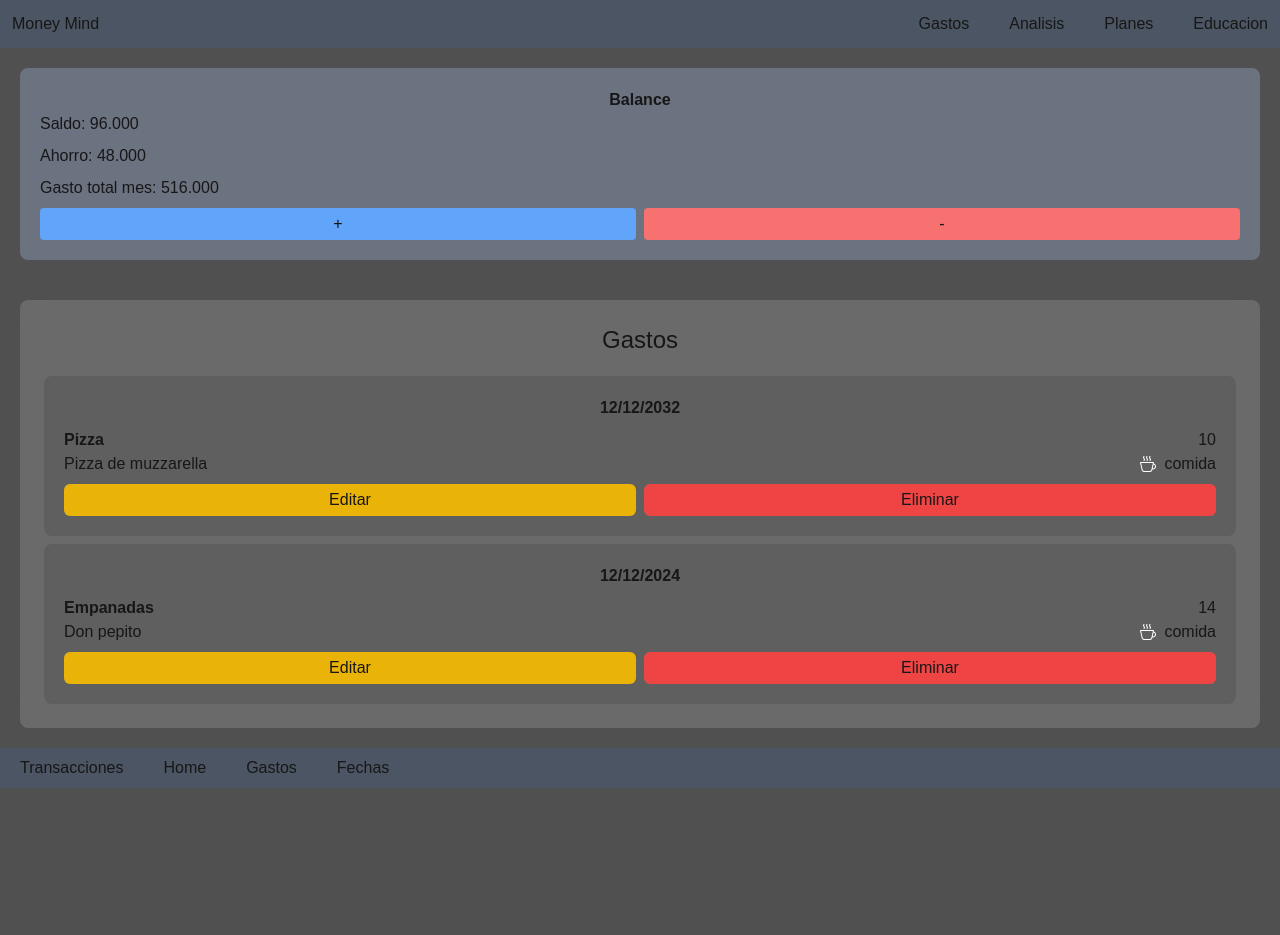
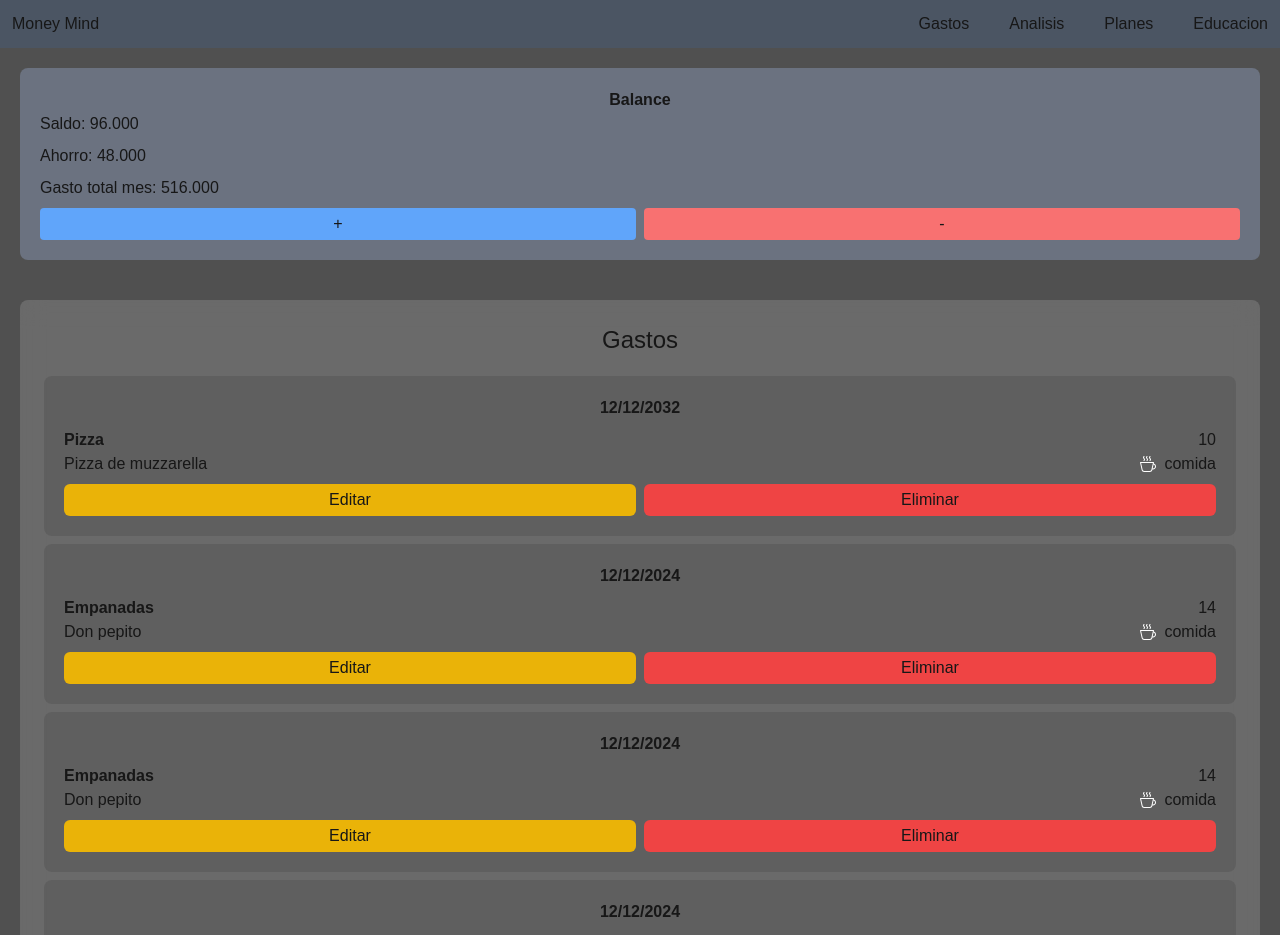
Before and after one commit to Lau-szutner/Money-Mind, a Next.js app in the folder frontend/: page / in a window 1280 px wide. Shown: the top 935 px of the page. Before the commit the page ends 800 px from the top, so only its background shows below. Built offline with nearby package versions, Linux system fonts and the light colour scheme.

Commit message:
New Income2

```diff
--- a/frontend/src/app/components/Balance.jsx
+++ b/frontend/src/app/components/Balance.jsx
@@ -3,13 +3,18 @@
 import React from 'react';
 
 import { useState } from 'react';
-import Newspend from './Newspend';
+import Newspend from './NewSpend';
+import NewIncome from './NewIncome';
 
 export const Balance = ({ balance, saving, monthly }) => {
   // const [newSpend, setNewSpend] = useState({ category: '', amount: 0 });
   const [newSpend, setNewSpend] = useState(false);
   let handleAddSpend = () => {
     setNewSpend(!newSpend);
+  };
+  const [newIncome, setNewIncome] = useState(false);
+  let handleNewIncome = () => {
+    setNewIncome(!newIncome);
   };
   return (
     <div className="w-full">
@@ -22,7 +27,12 @@ export const Balance = ({ balance, saving, monthly }) => {
           <li>{`Gasto total mes: ${monthly}`}</li>
         </ul>
         <div className="flex justify-between gap-2 mt-2">
-          <button className="py-1 bg-blue-400 rounded w-full">+</button>
+          <button
+            className="py-1 bg-blue-400 rounded w-full"
+            onClick={handleNewIncome}
+          >
+            +
+          </button>
           <button
             className="py-1 bg-red-400 rounded w-full"
             onClick={handleAddSpend}
@@ -32,6 +42,7 @@ export const Balance = ({ balance, saving, monthly }) => {
         </div>
       </div>
       {newSpend && <Newspend />}
+      {newIncome && <NewIncome />}
     </div>
   );
 };
--- a/frontend/src/app/components/Navbar.jsx
+++ b/frontend/src/app/components/Navbar.jsx
@@ -6,7 +6,7 @@ export const Navbar = () => {
     <nav className="h-15 bg-gray-600 flex justify-between items-center p-3 flex-col lg:flex-row sticky top-0 w-full z-10">
       <h1>Money Mind</h1>
 
-      <ul className="flex flex-col lg:flex-row gap-10">
+      <ul className="flex flex-col lg:flex-row gap-10 invisible lg:visible">
         {/* Cada elemento se vuelve invisible en pantallas pequeñas */}
         <li className="invisible lg:visible">
           <Link href="/Gastos" className="btn">
--- a/frontend/src/app/components/Newspend.jsx
+++ b/frontend/src/app/components/NewIncome.jsx
@@ -1,12 +1,11 @@
 import React from 'react';
 
-function Newspend() {
+function NewIncome() {
   return (
     <div>
       <div className="">
         <div className="bg-gray-500 p-5 rounded-lg m-5">
-          <h1 className="font-bold text-center">Agregar Gasto</h1>
-
+          <h1 className="font-bold text-center">Agregar Ingreso</h1>
           <div className="gap-2 mt-2">
             <form action="" className="flex flex-col gap-2">
               <input
@@ -17,7 +16,7 @@ function Newspend() {
               />
               <input
                 type="number"
-                className="p-1 rounded w-full color-black"
+                className="p-1 rounded w-full text-gray-500"
                 placeholder="Monto"
                 name="amount"
               />
@@ -32,4 +31,4 @@ function Newspend() {
   );
 }
 
-export default Newspend;
+export default NewIncome;
--- /dev/null
+++ b/frontend/src/app/components/NewSpend.jsx
@@ -0,0 +1,35 @@
+import React from 'react';
+
+function Newspend() {
+  return (
+    <div>
+      <div className="">
+        <div className="bg-gray-500 p-5 rounded-lg m-5">
+          <h1 className="font-bold text-center">Agregar Gasto</h1>
+
+          <div className="gap-2 mt-2">
+            <form action="" className="flex flex-col gap-2">
+              <input
+                type="text"
+                className="p-1 rounded w-full text-gray-500"
+                placeholder="Categoria"
+                name="category"
+              />
+              <input
+                type="number"
+                className="p-1 rounded w-full text-gray-500"
+                placeholder="Monto"
+                name="amount"
+              />
+              <button className="py-1 px-10 bg-green-400 rounded w-full">
+                Agregar
+              </button>
+            </form>
+          </div>
+        </div>
+      </div>
+    </div>
+  );
+}
+
+export default Newspend;
--- a/frontend/src/app/db/spends-data.json
+++ b/frontend/src/app/db/spends-data.json
@@ -12,5 +12,33 @@
     "category": "comida",
     "description": "Don pepito",
     "date": "12/12/2024"
+  },
+  {
+    "title": "Empanadas",
+    "price": 14.0,
+    "category": "comida",
+    "description": "Don pepito",
+    "date": "12/12/2024"
+  },
+  {
+    "title": "Empanadas",
+    "price": 14.0,
+    "category": "comida",
+    "description": "Don pepito",
+    "date": "12/12/2024"
+  },
+  {
+    "title": "Empanadas",
+    "price": 14.0,
+    "category": "comida",
+    "description": "Don pepito",
+    "date": "12/12/2024"
+  },
+  {
+    "title": "Empanadas",
+    "price": 14.0,
+    "category": "comida",
+    "description": "Don pepito",
+    "date": "12/12/2024"
   }
 ]
```
